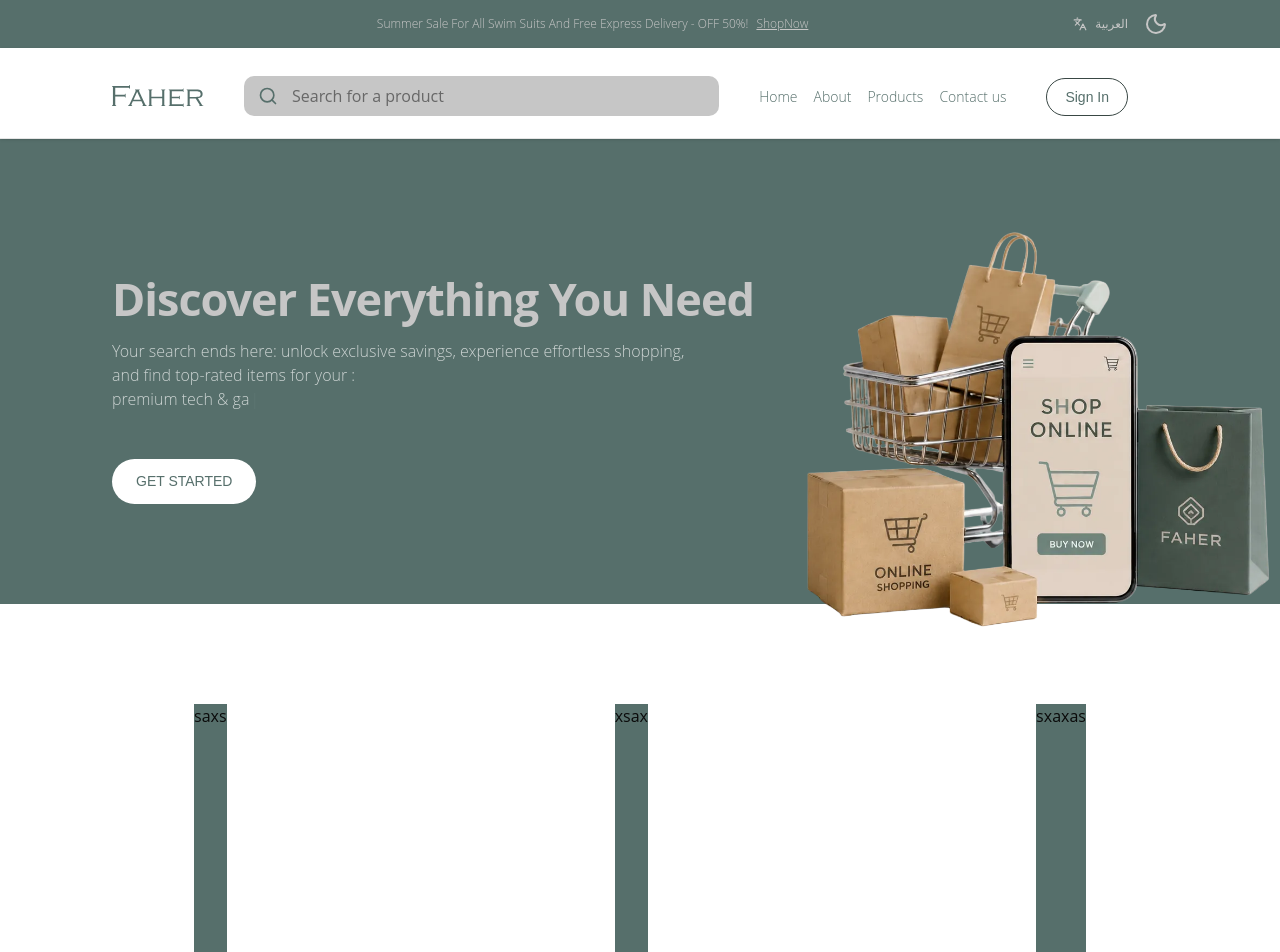
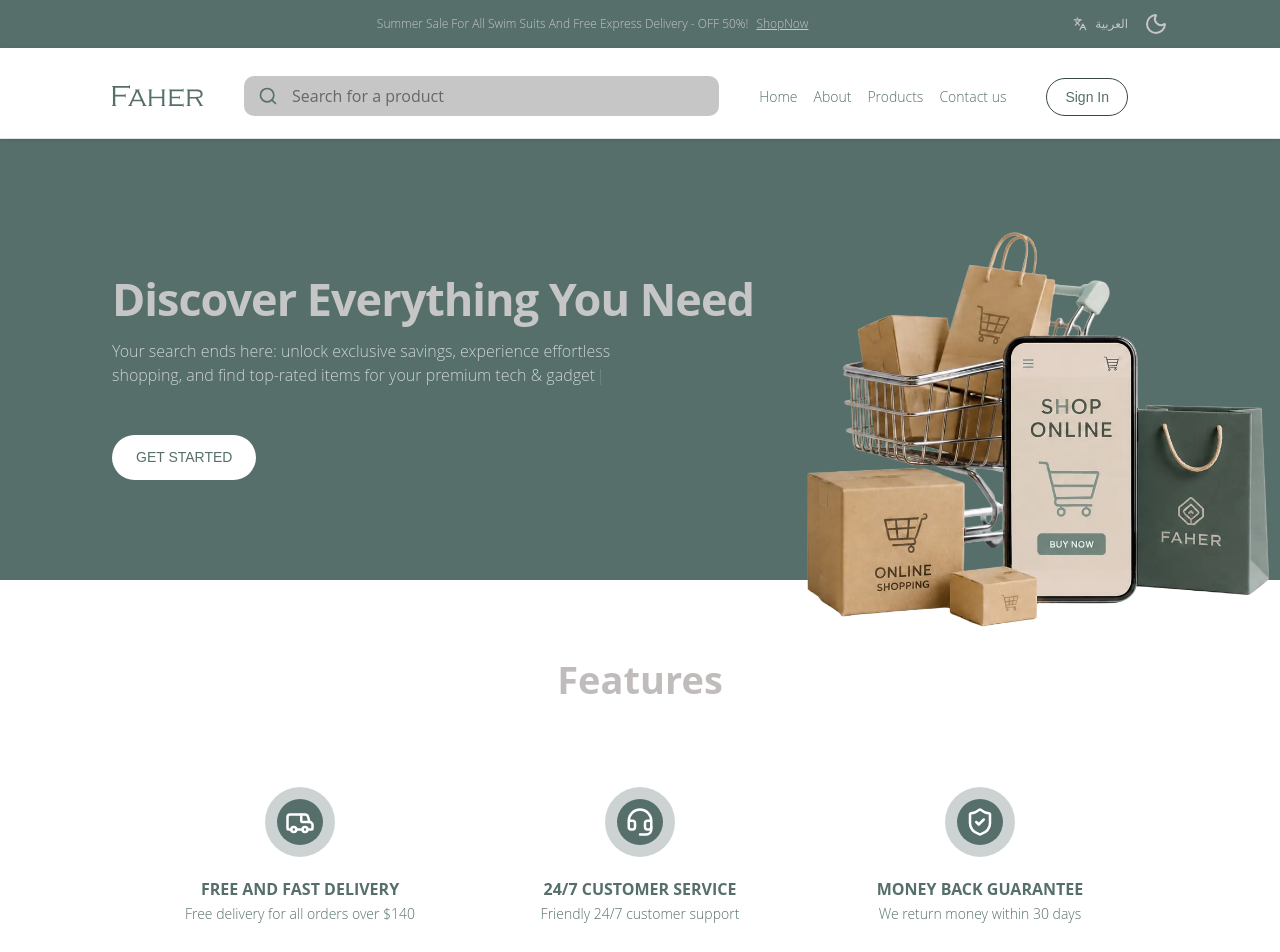
Before and after one commit to moutasem981/pj, a React (Vite) app: page / in a window 1280 px wide. Shown: the top 952 px of the page. Built offline with nearby package versions, Linux system fonts and the light colour scheme; no server answers.

Commit message:
create Features section

```diff
--- a/src/assets/components/navbar/Navbar.jsx
+++ b/src/assets/components/navbar/Navbar.jsx
@@ -52,8 +52,8 @@ export default function Navbar() {
       <div className='bg-primary-bg text-main text-primary-addres md:text-[12px] '>
         <div className='container flex justify-center md:justify-between items-center py-3'>
           <div></div>
-          <div className=' flex gap-2 flex-wrap'>
-            <p>{t('Summer Sale For All Swim Suits And Free Express Delivery - OFF 50%!')}</p>
+          <div>
+            <p className=' inline mr-2'>{t('Summer Sale For All Swim Suits And Free Express Delivery - OFF 50%!')}</p>
             <Link to='/Products' className='underline '>{t('ShopNow')}</Link>
           </div>
           <div className='hidden md:flex gap-4 items-center'>
--- a/src/assets/pages/home/Home.jsx
+++ b/src/assets/pages/home/Home.jsx
@@ -5,6 +5,7 @@ import heroImg from '../../../img/home/heroImg.webp'
 import { useTranslation } from 'react-i18next';
 import i18n from '@/i18next';
 import { useNavigate } from 'react-router-dom';
+import { Headset, ShieldCheck, Van } from 'lucide-react';
 
 export default function Home() {
 
@@ -19,11 +20,11 @@ const navigate = useNavigate();
           <div className='md:text-start text-center md:mx-0 mx-auto '>
             <div>
             <h1 className=''>{t('Discover Everything You Need')}</h1>
-            <p className='text-main text-white/70  md:w-7/10 md:mx-0 mx-auto  '>
-            {t('Your search ends here: unlock exclusive savings, experience effortless shopping, and find top-rated items for your')} :
-           <Typewriter component='div' className='font-bold '
+            <p className='text-main text-white/70 md:w-137.5 w-full md:mx-0 mx-auto  '>
+            {t('Your search ends here: unlock exclusive savings, experience effortless shopping, and find top-rated items for your') }
+           <Typewriter component='span' className='font-bold '
              options={{
-                  strings: [t('premium tech & gadgets.'), t('modern fashion & apparel.') , t('home & living essentials.') , t('everyday beauty products.')],
+                  strings: [t(' premium tech & gadgets.'), t(' modern fashion & apparel.') , t(' home & living essentials.') , t(' everyday beauty products.')],
                   autoStart: true,
                  loop: true,
                      }}
@@ -41,10 +42,53 @@ const navigate = useNavigate();
 
 
          {/* Features section */}
-       <section className='flex justify-center sm:justify-around gap-y-3 items-center   h-[600px]'>
-        <div className='h-100 bg-primary-bg'>saxs</div>
-        <div  className='h-100 bg-primary-bg'>xsax</div>
-        <div  className='h-100 bg-primary-bg'>sxaxas</div>
+       <section className='text-center md:pt-18 md:pb-25 py-15'>
+        <h2 className=' mb-14'>{t('Features')}</h2>
+        <div className='container flex justify-center gap-10 items-center flex-wrap lg:flex-nowrap '>
+        <div className='feature'>
+          <div className='flex'>
+            <div className='bg-primary-bg/30 p-3 rounded-full'>
+            <div className='bg-primary-bg p-2 rounded-full'>
+              <Van size={30}  color='#fff'/>
+            </div>
+            </div>
+            </div>
+          <div>
+            <h3 className='text-main font-bold'>{t('FREE AND FAST DELIVERY')}</h3>
+            <span className='text-main text-[14px]'>{t('Free delivery for all orders over $140')}</span>
+
+          </div>
+        </div>
+        <div className='feature'>
+          <div className='flex'>
+            <div className='bg-primary-bg/30 p-3 rounded-full'>
+            <div className='bg-primary-bg p-2 rounded-full'>
+              <Headset size={30}  color='#fff'/>
+            </div>
+            </div>
+            </div>
+          <div>
+            <h3 className='text-main font-bold'>{t('24/7 CUSTOMER SERVICE')}</h3>
+            <span className='text-main text-[14px]'>{t('Friendly 24/7 customer support')}</span>
+
+          </div>
+        </div>
+        <div className='feature'>
+          <div className='flex'>
+            <div className='bg-primary-bg/30 p-3 rounded-full'>
+            <div className='bg-primary-bg p-2 rounded-full'>
+
+              <ShieldCheck size={30}  color='#fff'/>
+            </div>
+            </div>
+            </div>
+          <div>
+            <h3 className='text-main font-bold'>{t('MONEY BACK GUARANTEE')}</h3>
+            <span className='text-main text-[14px]'>{t('We return money within 30 days')}</span>
+
+          </div>
+        </div>
+        </div>
        </section>
 
       </main>
--- a/src/i18next.js
+++ b/src/i18next.js
@@ -57,17 +57,17 @@ i18n
           "GET STARTED":"GET STARTED",
           "Your search ends here: unlock exclusive savings, experience effortless shopping, and find top-rated items for your":"Your search ends here: unlock exclusive savings, experience effortless shopping, and find top-rated items for your",
           "Discover Everything You Need":"Discover Everything You Need",
-          "premium tech & gadgets.":"premium tech & gadgets.",
-          "modern fashion & apparel.":"modern fashion & apparel.",
-          "home & living essentials.":"home & living essentials.",
-          "everyday beauty products.":"everyday beauty products.",
-          "":"",
-          "":"",
-          "":"",
-          "":"",
-          "":"",
-          "":"",
-          "":"",
+          " premium tech & gadgets.":" premium tech & gadgets.",
+          " modern fashion & apparel.":" modern fashion & apparel.",
+          " home & living essentials.":" home & living essentials.",
+          " everyday beauty products.":" everyday beauty products.",
+          "Features":"Features",
+          "FREE AND FAST DELIVERY":"FREE AND FAST DELIVERY",
+          "24/7 CUSTOMER SERVICE":"24/7 CUSTOMER SERVICE",
+          "MONEY BACK GUARANTEE":"MONEY BACK GUARANTEE",
+          "Free delivery for all orders over $140":"Free delivery for all orders over $140",
+          "Friendly 24/7 customer suppor":"Friendly 24/7 customer suppor",
+          "We return money within 30 days":"We return money within 30 days",
           "":"",
           "":"",
           "":"",
@@ -119,19 +119,19 @@ i18n
             "Addres: Al-Bayader Street, Talfit, south of Nablus":"العنوان: شارع البيادر، تلفيت، جنوب نابلس",
             "Email":"البريد الالكتروني",
             "GET STARTED":"ابـدأ الآن",
-            "Your search ends here: unlock exclusive savings, experience effortless shopping, and find top-rated items for your":"بحثك ينتهي هنا : احصل على خصومات حصرية، وعش تجربة تسوق سهلة، وجد المنتجات الأعلى تقييماً لـ",
+            "Your search ends here: unlock exclusive savings, experience effortless shopping, and find top-rated items for your":"بحثك ينتهي هنا : احـصل على خصومات حصرية، وعش تجربة تسوق سهلة ، وجد المنتجات الأعلى تقييماً لـ",
             "Discover Everything You Need":"اكتشف كل ما تحتاج إليه",
-            "premium tech & gadgets.":"أجهزة تقنية وإلكترونية متطورة.",
-            "modern fashion & apparel.":"أزياء وملابس عصرية.",
-            "home & living essentials.":"مستلزمات منزلية ومعيشية أساسية.",
-            "everyday beauty products.":"منتجات تجميل يومية.",
-            "":"",
-            "":"",
-            "":"",
-            "":"",
-            "":"",
-            "":"",
-            "":"",
+            " premium tech & gadgets.":"أجهزة تقنية وإلكترونية متطورة.",
+            " modern fashion & apparel.":"أزياء وملابس عصرية.",
+            " home & living essentials.":"مستلزمات منزلية ومعيشية أساسية.",
+            " everyday beauty products.":"منتجات تجميل يومية.",
+            "Features":"مميّزاتنا",
+            "FREE AND FAST DELIVERY":"توصيل مجاني وسريع",
+            "24/7 CUSTOMER SERVICE":"خدمة عملاء 24/7",
+            "MONEY BACK GUARANTEE":"ضمان استرداد الأموال",
+            "Free delivery for all orders over $140":"توصيل مجاني لجميع الطلبات التي تزيد قيمتها عن $140 .",
+            "Friendly 24/7 customer support":"دعم عملاء ودود على مدار الساعة طوال أيام الأسبوع",
+            "We return money within 30 days":"نقوم بإعادة الأموال في غضون 30 يوماً.",
             "":"",
             "":"",
             "":"",
--- a/src/index.css
+++ b/src/index.css
@@ -161,6 +161,9 @@
                leading-9 sm:leading-11 xl:leading-13.75
                tracking-normal font-bold text-[#C1BCBC];
     }
+    .feature{
+      @apply  min-w-[300px] py-6 px-8 flex rounded-lg flex-col items-center gap-5 transition-all duration-600 hover:scale-105 hover:shadow-xl/30;
+    }
 }
 @utility container {
         @apply mx-auto px-4 lg:max-w-[85%] ;
```
